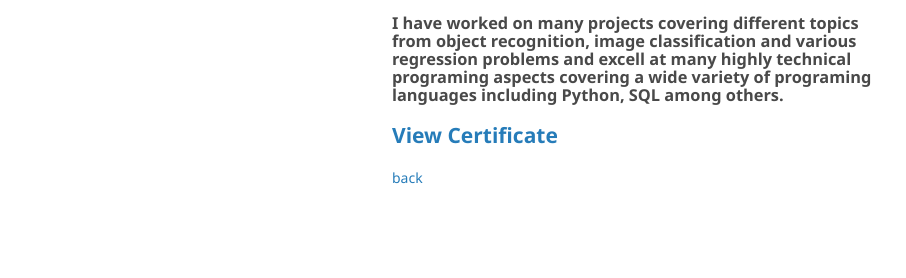
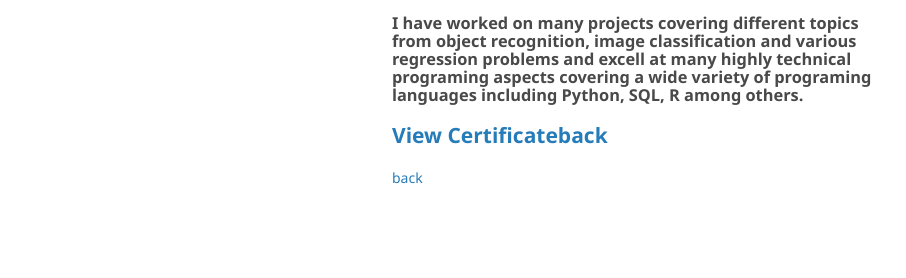
Before and after one commit to anandgrv/anandgrv.github.io, a Jekyll site: the page built from about.md, in a window 1280 px wide. Shown: the part 478-756 px from the top of the page, without its empty margins (178-1084 px from the left). Built offline with Jekyll 4.4.1, drawn with Linux system fonts in a browser that asks for light colours; our own code applies the rules of GitHub Pages for plain Markdown files.

Commit message:
Update about.md

```diff
--- a/about.md
+++ b/about.md
@@ -13,8 +13,8 @@ layout: default
 
 ### I have 5+ years of experience at Amazon at different roles involving various multi-tasking abilities and management skills to lead projects, manage stakeholders, supervise, guide & coach team of 5-6 members, handle escalations, perform root cause analysis & SME support for projects and tasks.
 
-### I have worked on many projects covering different topics from object recognition, image classification and various regression problems and excell at many highly technical programing aspects covering a wide variety of programing languages including Python, SQL among others.
+### I have worked on many projects covering different topics from object recognition, image classification and various regression problems and excell at many highly technical programing aspects covering a wide variety of programing languages including Python, SQL, R among others.
 
-## [View Certificate](/images/degree_cert_MS.jpg)
+## [View Certificate](/images/degree_cert_MS.jpg)[back](./)
 
 [back](./)
```
